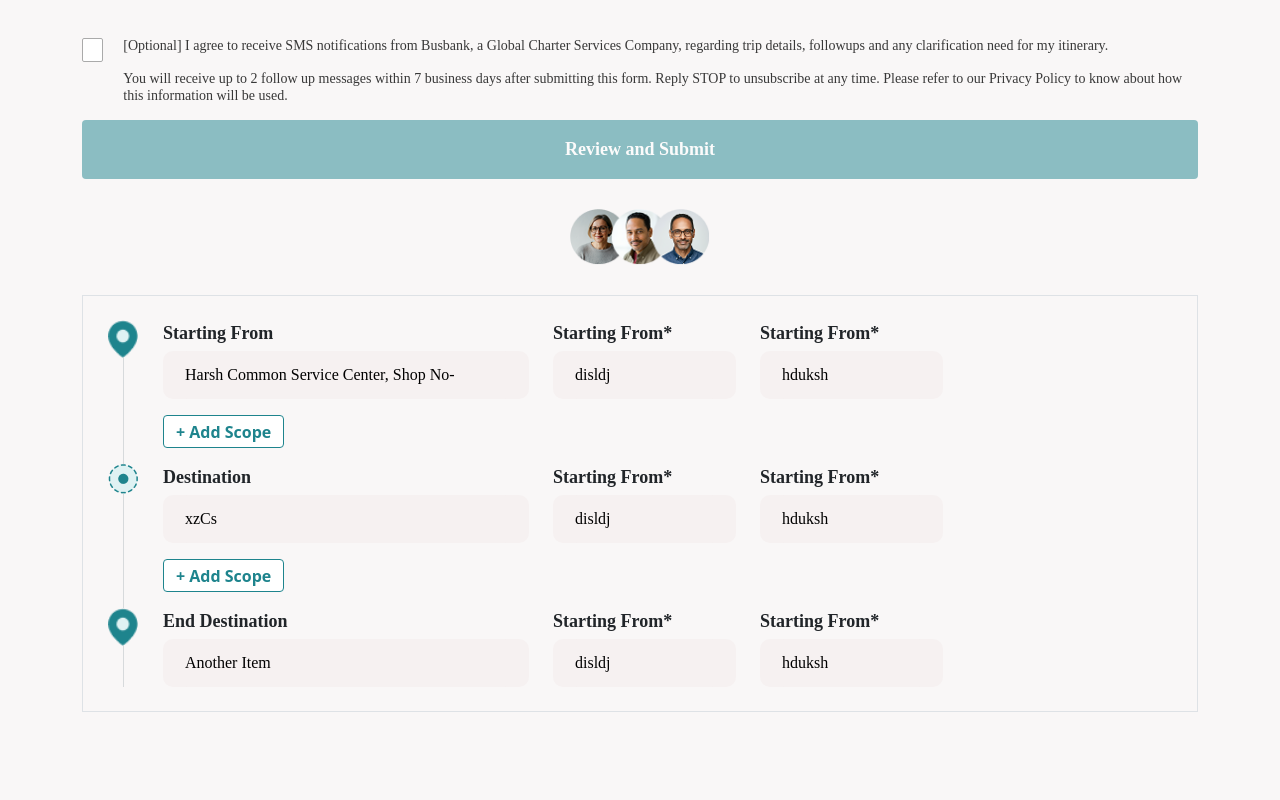
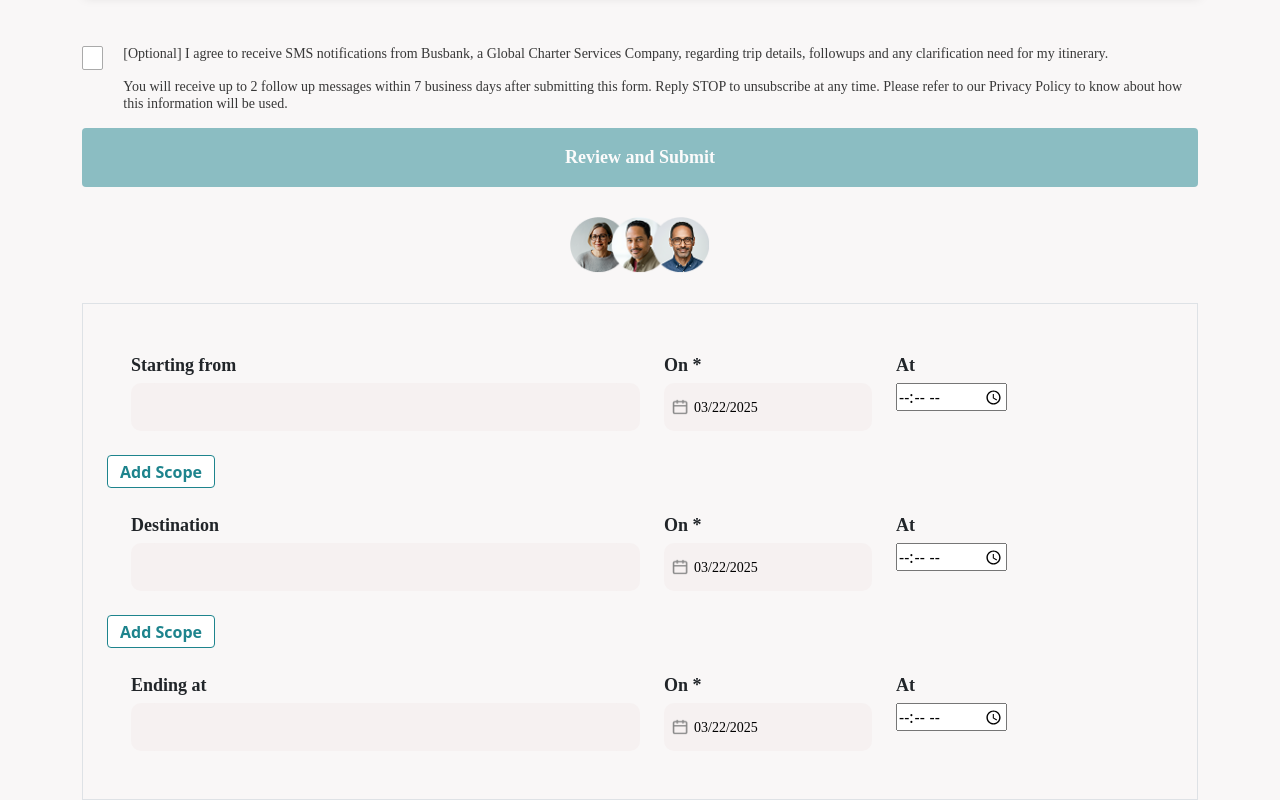
Before and after one commit to parthsunilmodi/buster, a React (Vite) app: page /dashboard in a window 1280 px wide. Shown: the part 1484-2284 px from the top of the page. Before the commit the page ends 2196 px from the top, so only its background shows below. Built offline with nearby package versions, Linux system fonts and the light colour scheme.

Commit message:
[WIP]handle value of trip plan about location and date

```diff
--- a/src/components/DateRangePicker/DateRangePicker.scss
+++ b/src/components/DateRangePicker/DateRangePicker.scss
@@ -14,9 +14,11 @@
   background: $white;
   opacity: 1;
 }
+
 .day-text-wrapper {
   color: var(--table-text);
 }
+
 .apply-btn-wrapper {
   min-width: 50px;
   max-width: 50px;
@@ -25,6 +27,7 @@
   color: $white;
   font-family: "Clear Sans";
 }
+
 .date-range-main {
   display: flex;
   gap: 14px;
@@ -49,26 +52,32 @@
         justify-content: center;
         align-items: center;
 
+        .react-datepicker__calendar-icon {
+          position: absolute;
+          left: 0;
+        }
+
         input {
           padding: 6px 0;
           border: none;
           font-size: 14px;
           font-family: "Clear Sans";
           background: unset;
-          margin-left: 16px;
-          width: 240px;
+          margin-left: 30px;
 
           &::placeholder {
             font-size: 14px;
             font-family: "Clear Sans";
             color: var(--table-text);
           }
+
           &:focus-visible {
             outline: none;
           }
         }
       }
     }
+
     .react-datepicker__tab-loop {
       .react-datepicker-popper {
         position: absolute !important;
@@ -86,6 +95,7 @@
           .react-datepicker__navigation {
             margin: 50px 10px;
           }
+
           .react-datepicker__month-container {
             .react-datepicker__header {
               background: unset;
@@ -99,6 +109,7 @@
                 color: var(--table-text);
                 content: "Select Start Date";
               }
+
               .react-datepicker__current-month {
                 color: var(--table-text);
               }
@@ -110,21 +121,25 @@
               .react-datepicker__day-names {
                 display: flex;
                 justify-content: space-between;
+
                 .react-datepicker__day-name {
                   color: var(--table-text);
                 }
               }
             }
+
             .react-datepicker__month {
               position: relative;
 
               .react-datepicker__week {
                 display: flex;
                 justify-content: space-between;
-                .react-datepicker__day--disabled{
+
+                .react-datepicker__day--disabled {
                   color: #ccc !important;
                   background: transparent !important;
-                  & :hover{
+
+                  & :hover {
                     background-color: transparent !important;
                   }
                 }
@@ -138,21 +153,25 @@
                     outline: none !important;
                   }
                 }
+
                 .react-datepicker__day--in-range {
                   background-color: $border;
                   border-radius: 50%;
                   color: $white;
                 }
+
                 .react-datepicker__day:hover {
                   background-color: $border;
                   border-radius: 50%;
                   color: $white;
                 }
+
                 .react-datepicker__day--in-selecting-range {
                   background-color: $border;
                   border-radius: 50%;
                   color: $white;
                 }
+
                 .react-datepicker__day--selected {
                   background-color: $border;
                   border-radius: 50%;
@@ -162,11 +181,13 @@
             }
           }
         }
+
         svg {
           display: none;
         }
       }
     }
+
     svg {
       right: 16px;
       fill: var(--table-text)
@@ -203,6 +224,7 @@
     .date-range-title {
       font-size: 12px;
     }
+
     .date-range-contain {
       justify-content: space-between;
 
@@ -218,16 +240,19 @@
             max-width: 150px;
             font-size: 12px;
           }
+
           .react-datepicker__calendar-icon {
             //padding: 0;
           }
         }
       }
+
       .react-datepicker__tab-loop {
         .react-datepicker {
           height: 300px;
         }
       }
+
       svg {
         width: 16px;
         height: 16px;
@@ -243,6 +268,7 @@
     .date-range-title {
       font-size: 12px;
     }
+
     .date-range-contain {
       justify-content: space-between;
 
@@ -268,6 +294,7 @@
           }
         }
       }
+
       .react-datepicker__tab-loop {
         .react-datepicker-popper {
           // min-width: 325px;
@@ -282,6 +309,7 @@
           }
         }
       }
+
       svg {
         margin: 0;
         width: 15px;
--- a/src/components/DateRangePicker/index.tsx
+++ b/src/components/DateRangePicker/index.tsx
@@ -6,23 +6,22 @@ import './DateRangePicker.scss';
 type IInput = {
   startDate: string;
   endDate: string;
-  handleChange: (el?: any) => void;
-  handleChangeRaw: (el?: any) => void;
-  placeholder: string;
-  dateFormat: string;
-  setStartDate: (value: any) => void
-  setEndDate: (value: any) => void
+  handleChange?: (el: any) => void;
+  placeholder?: string;
+  dateFormat?: string;
+  setStartDate?: (value: any) => void
+  setEndDate?: (value: any) => void
 };
 
 const CustomDateRange = (props:IInput) => {
-  const { handleChange, placeholder, handleChangeRaw, startDate, endDate, dateFormat, setEndDate, setStartDate } = props;
+  const { handleChange, placeholder, startDate, dateFormat} = props;
   const datePickerRef = useRef<any>(null);
 
-  const updateDate = (date:any) => {
-    setStartDate(date[0])
-    setEndDate(date[1])
-  }
-
+  const updateDate = (date: Date | null) => {
+    if (handleChange) {
+      handleChange(date);
+    }
+  };
   const CalenderContainerWrapper = ({ className, children }: {className: string; children: React.ReactNode | React.ReactNode[] | undefined;}) => {
     return (
       <div className="pb-3 calender-bottom-wrapper shadow rounded justify-content-end d-flex flex-column align-items-end">
@@ -38,26 +37,20 @@ const CustomDateRange = (props:IInput) => {
     <div className="date-range-main">
       <div className="date-range-contain">
         <DatePicker
+          showIcon
+          toggleCalendarOnIconClick
           ref={datePickerRef}
           maxDate={new Date()}
-          selectsRange
-          startDate={startDate}
-          endDate={endDate}
-          dayClassName={(date) => date ? 'day-text-wrapper' : ''}
-          toggleCalendarOnIconClick
-          onChange={(dates: any) => {
-            if (Array.isArray(dates)) updateDate(dates);
-          }}
+          selected={startDate}
+          onChange={updateDate}
           dateFormat={dateFormat}
-          placeholderText={placeholder}
-          onChangeRaw={handleChangeRaw}
-          shouldCloseOnSelect={false}
           calendarContainer={CalenderContainerWrapper}
-          showIcon
           icon={
             <img src={calendarIcon} alt="calendarIcon" />
           }
-
+          shouldCloseOnSelect={false}
+          placeholderText={placeholder}
+          dayClassName={(date) => date ? 'day-text-wrapper' : ''}
         />
       </div>
     </div>
--- a/src/components/TripPlanner/TripPlanner.scss
+++ b/src/components/TripPlanner/TripPlanner.scss
@@ -35,3 +35,13 @@
 .stepper-main {
   width: 32px;
 }
+
+.label {
+  display: flex;
+  gap: 2px;
+  font-size: 18px;
+  font-weight: 600;
+  font-family: "Avenir Next";
+  margin-bottom: 4px;
+  white-space: nowrap;
+}
--- a/src/components/TripPlanner/index.tsx
+++ b/src/components/TripPlanner/index.tsx
@@ -1,17 +1,67 @@
-import React, { useMemo, useState } from 'react';
-import { DndProvider, useDrag, useDrop } from "react-dnd";
-import { HTML5Backend } from "react-dnd-html5-backend";
-import DatePicker from 'react-datepicker';
-import ClockIcon from '../../assets/images/clock-icon.png';
-import CalenderIcon from '../../assets/images/clock-icon.png';
-import DraggableItem from './DragableItem';
+import { useState } from 'react';
+import { DndProvider, useDrag, useDrop } from 'react-dnd';
+import { HTML5Backend } from 'react-dnd-html5-backend';
+import CustomDateRange from '../DateRangePicker/index';
+import InputField from '../Input/Input';
+const ItemType = "DRAGGABLE_ITEM";
 import './TripPlanner.scss'
+
+const DraggableItem = ({ item, index, moveItem, items, setItems }) => {
+  const [, ref] = useDrag({
+    type: ItemType,
+    item: { index },
+  });
+
+  const [, drop] = useDrop({
+    accept: ItemType,
+    hover: (draggedItem) => {
+      if (draggedItem.index !== index) {
+        moveItem(draggedItem.index, index);
+        draggedItem.index = index;
+      }
+    },
+  });
+
+  const renderLabel = () => {
+    if(index === items.length - 1) {
+      return 'Ending at'
+    } else if(index === 0) {
+      return 'Starting from'
+    } else {
+      return 'Destination'
+    }
+  };
+
+  const handleChange = (keyName, value) => {
+    const updatedItems = [...items];
+    updatedItems[index] = {
+      ...updatedItems[index], [keyName]: value
+    }
+    setItems(updatedItems);
+  }
+
+  return (
+    <div className="d-flex flex-row items-center gap-4 p-4" ref={(node) => ref(drop(node))}>
+      <div className="w-50">
+        <InputField name="location" value={item.location} label={renderLabel()} onChange={(e)=>handleChange("location", e.target.value)} />
+      </div>
+      <div>
+        <div className="label">On *</div>
+        <CustomDateRange startDate={item.date} handleChange={(date)=>handleChange("date", date)}   />
+      </div>
+      <div>
+        <div className="label">At</div>
+        <input type="time" />
+      </div>
+    </div>
+  );
+};
 
 const DraggableList = () => {
   const [items, setItems] = useState([
-    { id: 322, text: "Harsh Common Service Center, Shop No-" },
-    { id: 34, text: "xzCs" },
-    { id: 423, text: "Another Item" },
+    { id: 322, text: "Harsh Common Service Center, Shop No-", location: "", date: new Date(), at:"" },
+    { id: 34, text: "xzCs", location: "", date: new Date(), at:"" },
+    { id: 423, text: "Another Item", location: "", date: new Date(), at:"" },
   ]);
 
   const moveItem = (fromIndex, toIndex) => {
@@ -21,12 +71,23 @@ const DraggableList = () => {
     setItems(updatedItems);
   };
 
+  const handleAddItem = (index: string|number) => {
+    const newItem = {
+      id: Date.now(), // Unique ID based on current timestamp
+      text: `New Item ${Date.now()}`, // Default text for the new item
+    };
+
+    const updatedItems = [...items];
+    updatedItems.splice(index + 1, 0, newItem); // Insert after the clicked item
+    setItems(updatedItems);
+  }
+
 
   return (
     <DndProvider backend={HTML5Backend}>
       <div className="w-100 border p-4">
         {items.map((item, index) => (
-          <div key={item.id}>
+          <div>
           <DraggableItem
             key={item.id}
             item={item}
@@ -35,6 +96,11 @@ const DraggableList = () => {
             moveItem={moveItem}
             setItems={setItems}
           />
+            {
+              items.length - 1 !== index && (
+                <button className="common-btn" onClick={() => handleAddItem(index)}>Add Scope</button>
+              )
+            }
           </div>
         ))}
       </div>
```
Lines whose indentation alone changed are shown as unchanged.
